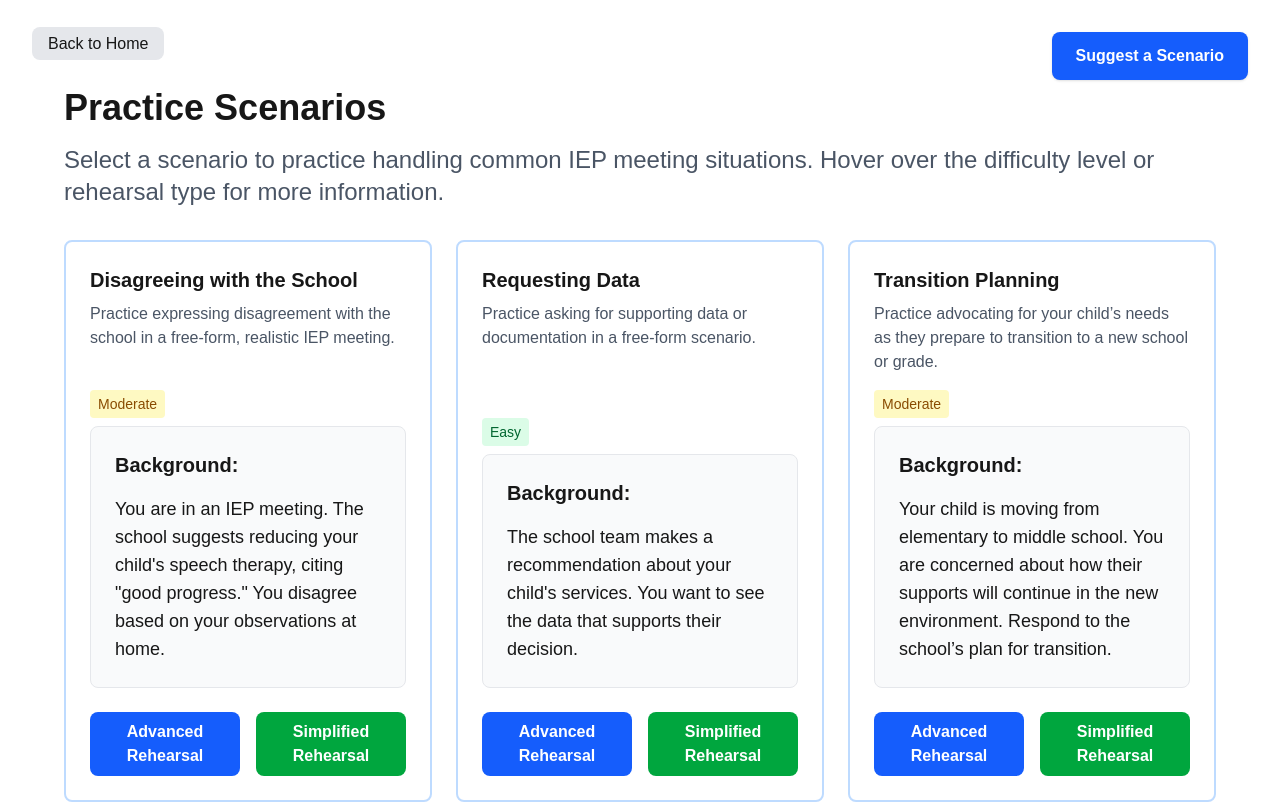
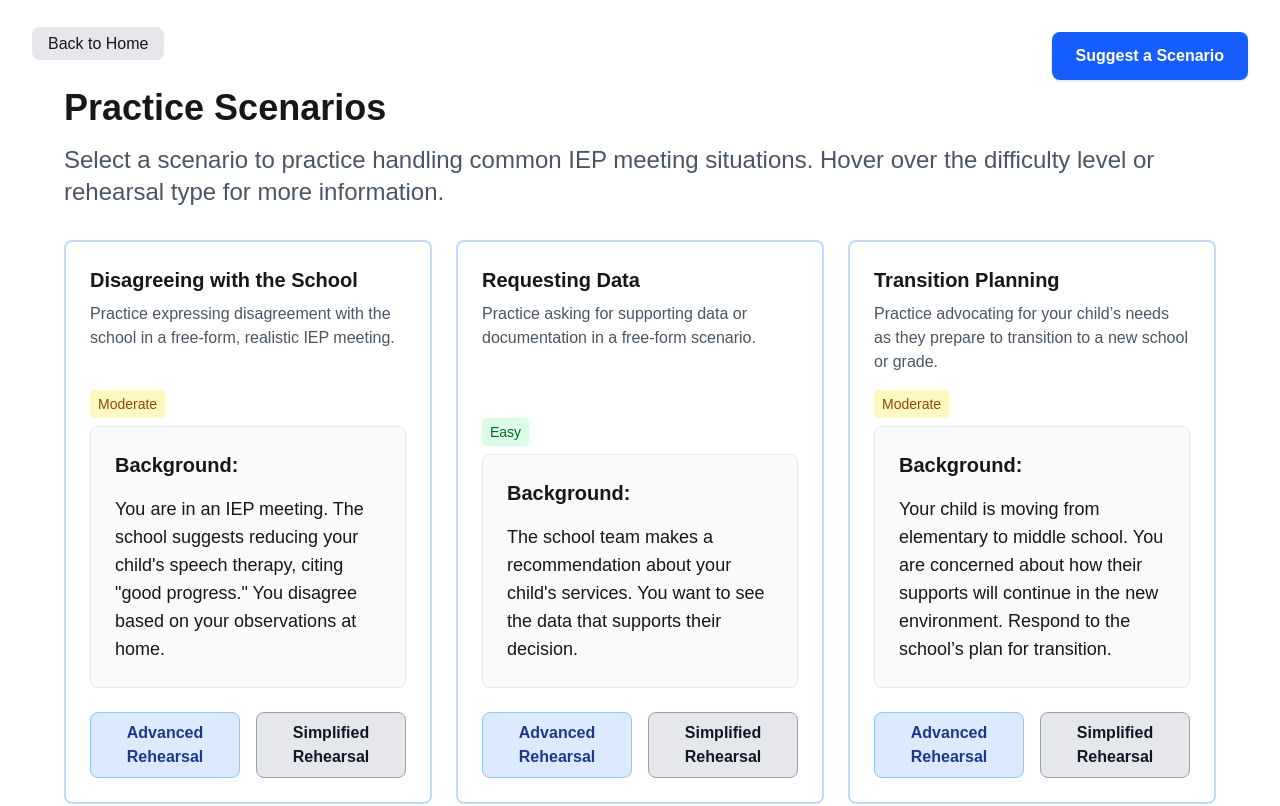
Before and after one commit to AliHZaidi/my-app, a Next.js app: page /scenarios in a window 1280 px wide. Shown: the top 806 px of the page. Built offline with nearby package versions, Linux system fonts and the light colour scheme.

Commit message:
changed button color

```diff
--- a/src/app/api/generateSchoolResponseAndOptions/route.ts
+++ b/src/app/api/generateSchoolResponseAndOptions/route.ts
@@ -70,7 +70,7 @@ Only output valid JSON.
           { role: 'user', content: prompt }
         ],
         max_tokens: 1500,
-        temperature: 0.7
+        temperature: 0.6
       })
     })
 
--- a/src/app/scenarios/page.tsx
+++ b/src/app/scenarios/page.tsx
@@ -100,7 +100,7 @@ export default function Scenarios() {
                                 <div className="flex gap-4 mt-2">
                                     <Link
                                         href={`/scenarios/${scenario.id}`}
-                                        className="flex-1 px-4 py-2 bg-blue-600 text-white rounded-lg font-semibold hover:bg-blue-700 transition text-center relative group"
+                                        className="flex-1 px-4 py-2 bg-blue-100 dark:bg-blue-900 text-blue-900 dark:text-blue-100 border border-blue-300 dark:border-blue-700 rounded-lg font-semibold hover:bg-blue-200 dark:hover:bg-blue-800 transition text-center relative group"
                                         tabIndex={0}
                                     >
                                         Advanced Rehearsal
@@ -110,7 +110,7 @@ export default function Scenarios() {
                                     </Link>
                                     <Link
                                         href={`/scenarios/simple?id=${scenario.id}`}
-                                        className="flex-1 px-4 py-2 bg-green-600 text-white rounded-lg font-semibold hover:bg-green-700 transition text-center relative group"
+                                        className="flex-1 px-4 py-2 bg-gray-200 dark:bg-gray-700 text-gray-900 dark:text-gray-100 border border-gray-400 dark:border-gray-600 rounded-lg font-semibold hover:bg-gray-300 dark:hover:bg-gray-600 transition text-center relative group"
                                         tabIndex={0}
                                     >
                                         Simplified Rehearsal
```
